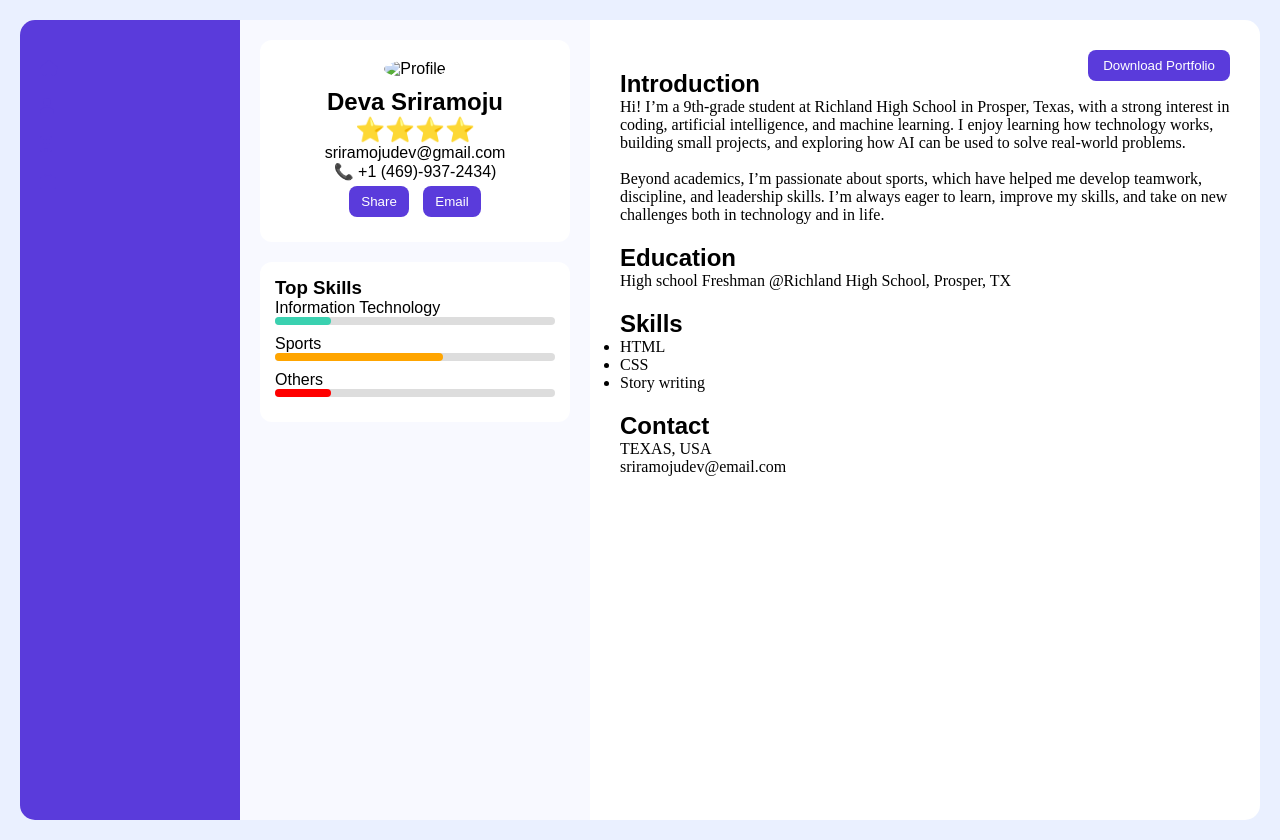
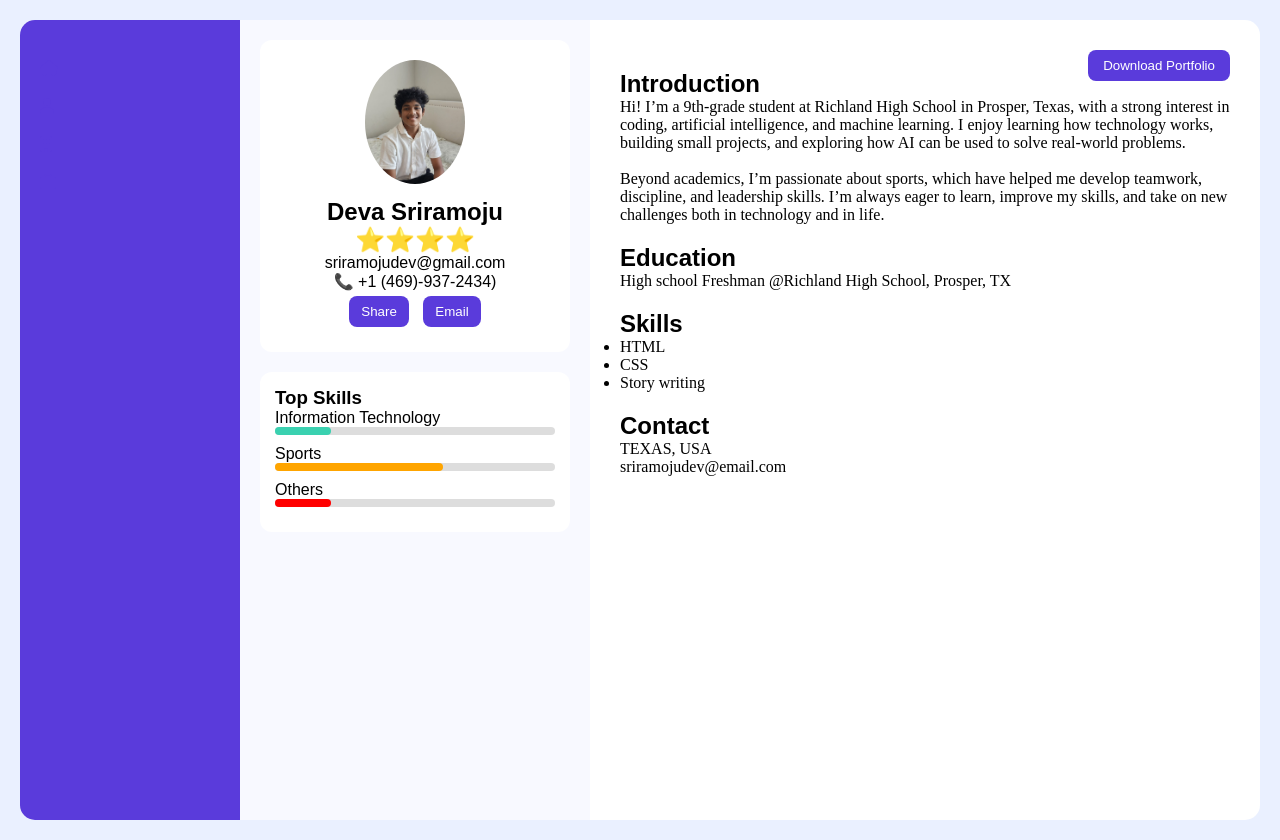
Before and after one commit to sriramojudev/DevaPortfolio, a plain HTML site: page index.html in a window 1280 px wide. Drawn offline with Linux system fonts and the light colour scheme.

Commit message:
Update index.html

```diff
--- a/index.html
+++ b/index.html
@@ -27,7 +27,7 @@
 
     <!-- Profile Card -->
     <section class="profile-card">
-      <img src="images/profile.jpg" alt="Profile">
+      <img src="profile.jpg" alt="Profile">
       <h2>Deva Sriramoju ⭐⭐⭐⭐</h2>
       <p>sriramojudev@gmail.com</p>
       <p>📞 +1 (469)-937-2434)</p>
```
